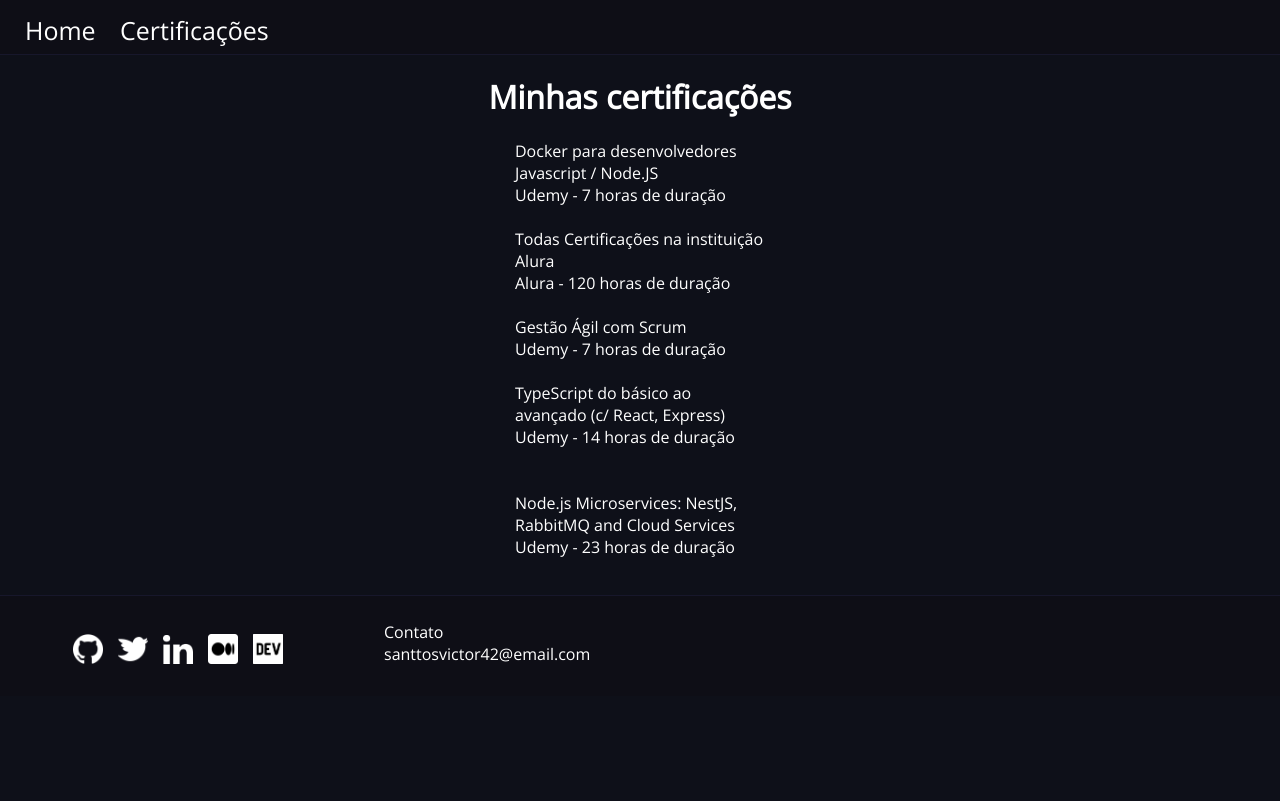
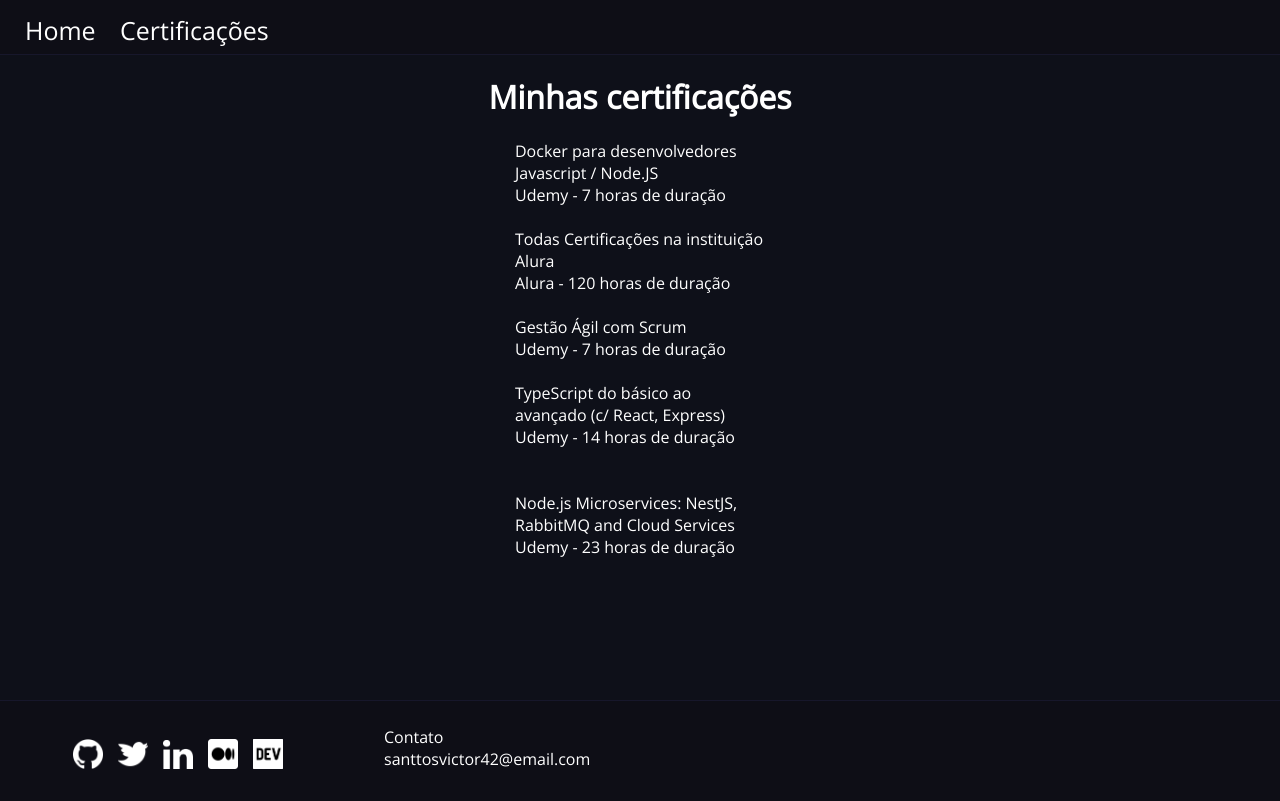
Before and after one commit to vitinhos67/mywebsite-spa, a Vue app: page /certificacoes in a window 1280 px wide. Built offline with nearby package versions, Linux system fonts and the light colour scheme.

Commit message:
fix heigth

```diff
--- a/src/components/CertificationsPage.vue
+++ b/src/components/CertificationsPage.vue
@@ -81,7 +81,7 @@
   margin: 0 auto;
   width: 100%;
   word-wrap: break-word;
-  height: 540px;
+  height: 645px;
 }
 
 .container-cert-pg h1 {
```
